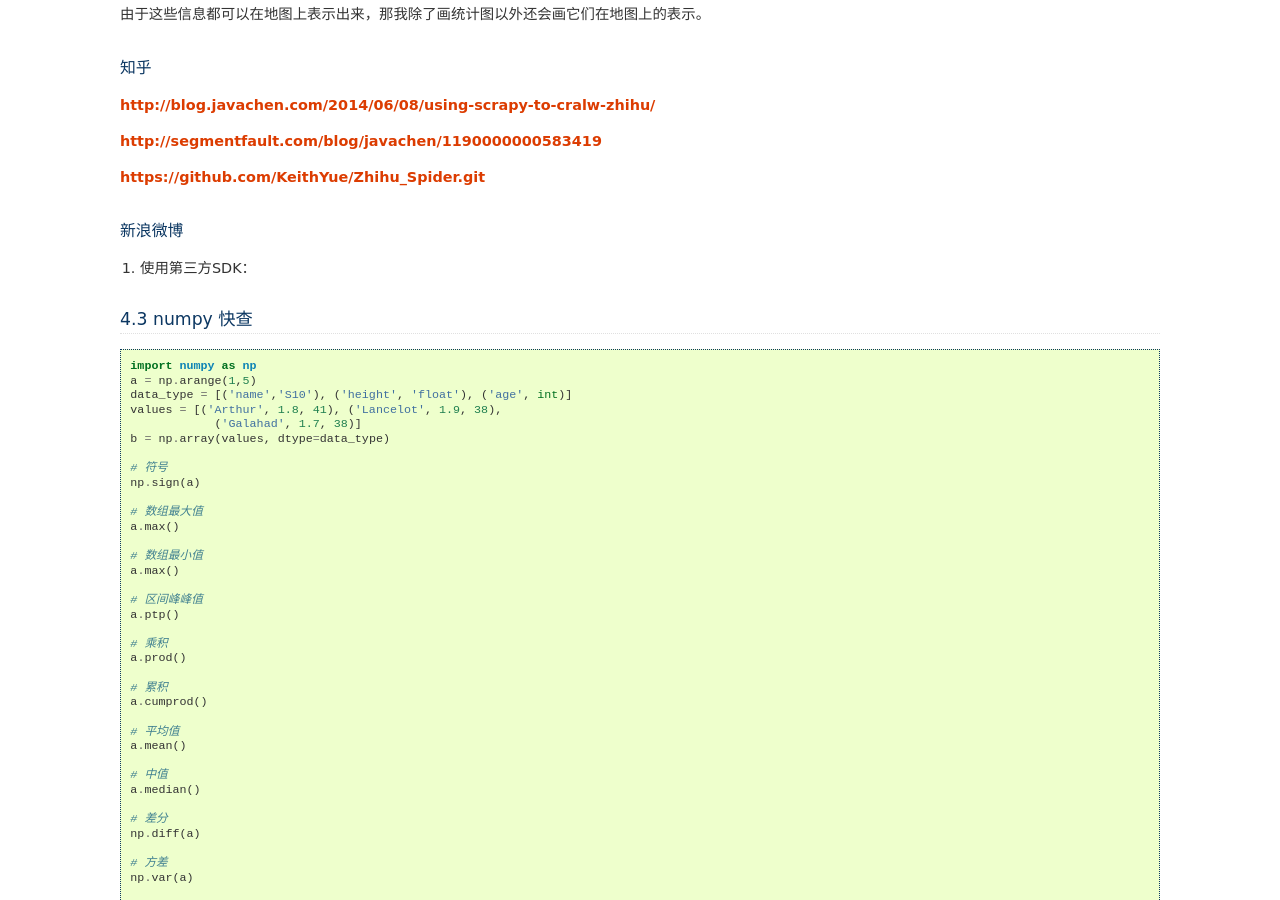
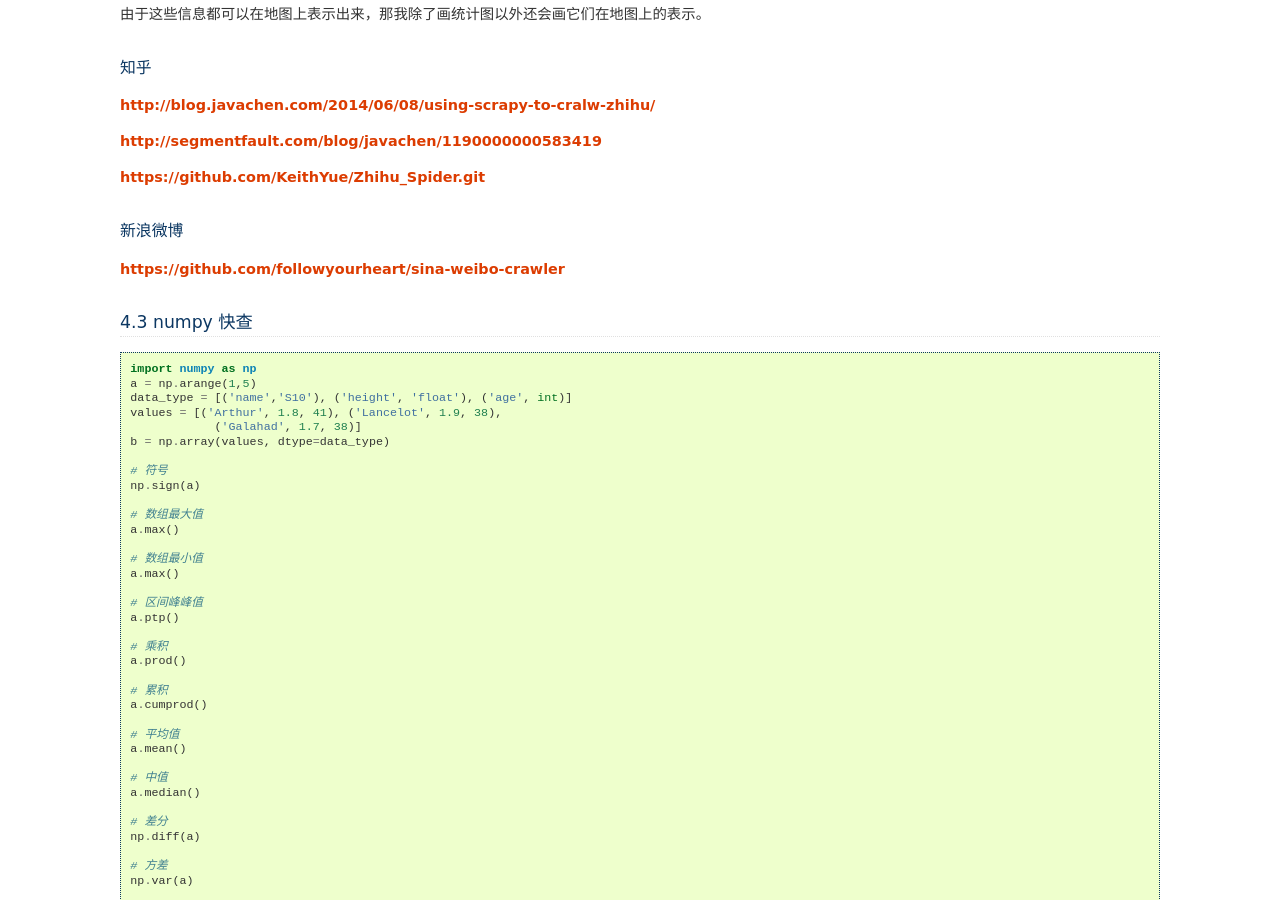
Before and after one commit to lofyer/InTheCloud, a Sphinx documentation site: the page built from source/posts/ch04.rst, in a window 1280 px wide and 900 px high, scrolled down 1021 px. Built offline with Sphinx 7.4.7, drawn with Linux system fonts in a browser that asks for light colours; formulas are drawn with MathJax 3.

Commit message:
新浪微博爬虫

```diff
--- a/source/posts/ch04.rst
+++ b/source/posts/ch04.rst
@@ -62,7 +62,7 @@ https://github.com/KeithYue/Zhihu_Spider.git
 新浪微博
 ~~~~~~~~
 
-1. 使用第三方SDK：
+https://github.com/followyourheart/sina-weibo-crawler
 
 4.3 numpy 快查
 ---------------
```
